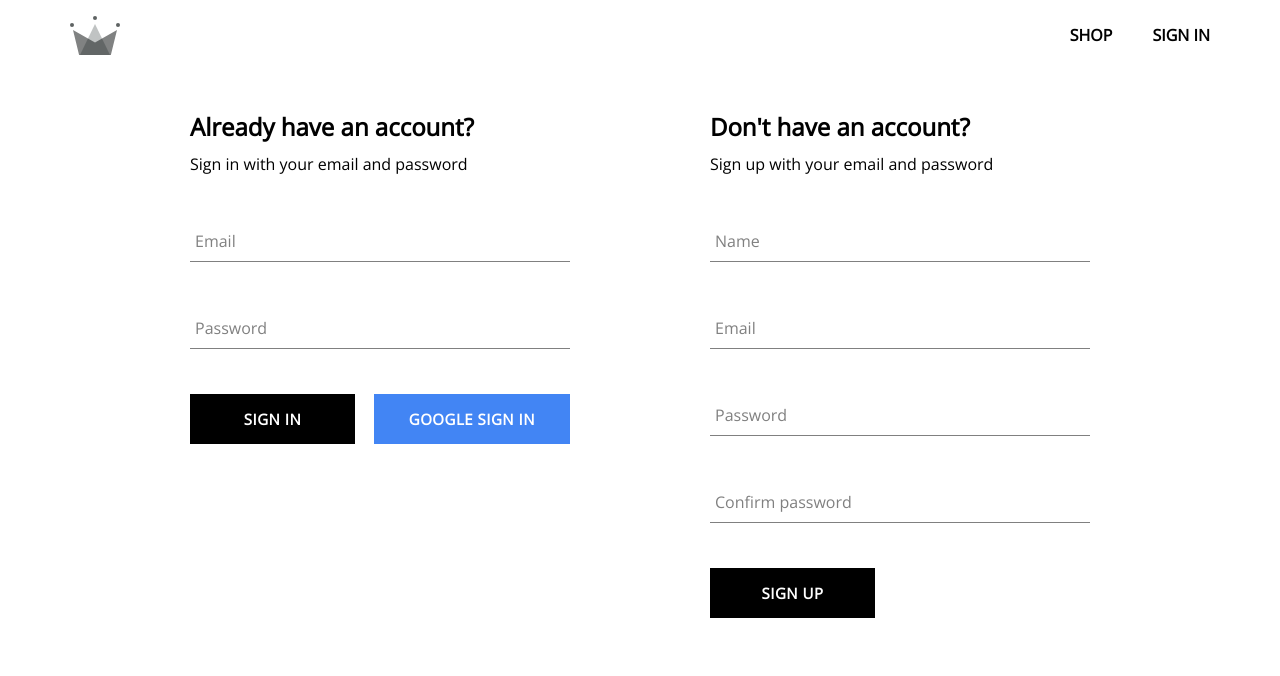
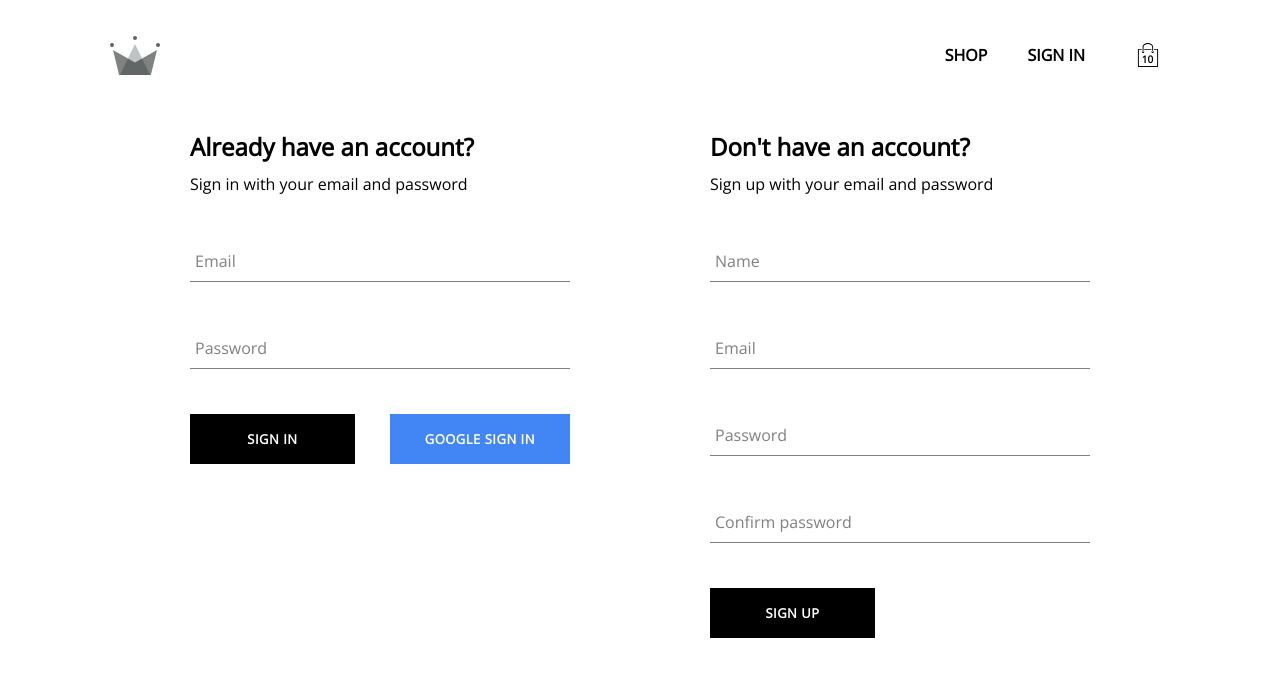
Before and after one commit to izabelaoska/e-commerce-clothing, a React (Create React App) app: page /auth in a window 1280 px wide. Shown: the top 676 px of the page. Built offline with nearby package versions, Linux system fonts and the light colour scheme; no server answers.

Commit message:
chore: adding cart icon and functionality

```diff
--- a/src/components/button/button.styles.scss
+++ b/src/components/button/button.styles.scss
@@ -5,7 +5,7 @@
   letter-spacing: 0.5px;
   line-height: 50px;
   padding: 0 35px 0 35px;
-  font-size: 15px;
+  font-size: 13px;
   background-color: black;
   color: white;
   text-transform: uppercase;
--- /dev/null
+++ b/src/components/cart-dropdown/cart-dropdown.component.jsx
@@ -0,0 +1,13 @@
+import "./cart-dropdown.styles.scss"
+import Button from "../button/button.component"
+
+const CartDropdown = () => {
+  return (
+    <div className="cart-dropdown-container">
+      <div className="cart-items"></div>
+      <Button buttonType="none">GO TO CHECKOUT</Button>
+    </div>
+  )
+}
+
+export default CartDropdown
--- /dev/null
+++ b/src/components/cart-dropdown/cart-dropdown.styles.scss
@@ -0,0 +1,29 @@
+.cart-dropdown-container {
+  position: absolute;
+  width: 240px;
+  height: 340px;
+  display: flex;
+  flex-direction: column;
+  padding: 20px;
+  border: 1px solid black;
+  background-color: white;
+  top: 90px;
+  right: 40px;
+  z-index: 5;
+
+  .empty-message {
+    font-size: 18px;
+    margin: 50px auto;
+  }
+
+  .cart-items {
+    height: 240px;
+    display: flex;
+    flex-direction: column;
+    overflow: scroll;
+  }
+
+  button {
+    margin-top: auto;
+  }
+}
--- /dev/null
+++ b/src/components/cart-icon/cart-icon.component.jsx
@@ -0,0 +1,23 @@
+import "./cart-icon.styles.scss"
+import { ReactComponent as ShoppingIcon } from "../../assets/shopping-bag.svg"
+import { useContext } from "react"
+import { CartContext } from "../../context/cart.context"
+
+const CartIcon = () => {
+  const { isCartOpen, setIsCartOpen } =
+    useContext(CartContext)
+
+  const toggleIsCartOpen = () => setIsCartOpen(!isCartOpen)
+
+  return (
+    <div
+      className="cart-icon-container"
+      onClick={toggleIsCartOpen}
+    >
+      <ShoppingIcon className="shopping-icon" />
+      <span className="item-count">10</span>
+    </div>
+  )
+}
+
+export default CartIcon
--- /dev/null
+++ b/src/components/cart-icon/cart-icon.styles.scss
@@ -0,0 +1,21 @@
+.cart-icon-container {
+  width: 45px;
+  height: 45px;
+  position: relative;
+  display: flex;
+  align-items: center;
+  justify-content: center;
+  cursor: pointer;
+
+  .shopping-icon {
+    width: 24px;
+    height: 24px;
+  }
+
+  .item-count {
+    position: absolute;
+    font-size: 10px;
+    font-weight: bold;
+    bottom: 12px;
+  }
+}
--- /dev/null
+++ b/src/context/cart.context.jsx
@@ -0,0 +1,16 @@
+import { createContext, useState } from "react"
+
+export const CartContext = createContext({
+  isCartOpen: false,
+  setIsCartOpen: () => {},
+})
+
+export const CartProvider = ({ children }) => {
+  const [isCartOpen, setIsCartOpen] = useState(false)
+  const value = { isCartOpen, setIsCartOpen }
+  return (
+    <CartContext.Provider value={value}>
+      {children}
+    </CartContext.Provider>
+  )
+}
--- a/src/index.js
+++ b/src/index.js
@@ -6,6 +6,7 @@
 import { BrowserRouter } from "react-router-dom"
 import { UserProvider } from "./context/user.context"
 import { ProductsProvider } from "./context/products.context"
+import { CartProvider } from "./context/cart.context"
 
 const root = ReactDOM.createRoot(
   document.getElementById("root")
@@ -15,7 +16,9 @@
     <BrowserRouter>
       <UserProvider>
         <ProductsProvider>
-          <App />
+          <CartProvider>
+            <App />
+          </CartProvider>
         </ProductsProvider>
       </UserProvider>
     </BrowserRouter>
--- a/src/index.scss
+++ b/src/index.scss
@@ -3,6 +3,7 @@
   font-family: "Open Sans", sans-serif;
   -webkit-font-smoothing: antialiased;
   -moz-osx-font-smoothing: grayscale;
+  padding: 20px 40px;
 }
 
 code {
--- a/src/routes/navigation/navigation.component.jsx
+++ b/src/routes/navigation/navigation.component.jsx
@@ -1,12 +1,16 @@
 import { Fragment, useContext } from "react"
 import { Outlet, Link } from "react-router-dom"
-import { ReactComponent as CrwnLogo } from "../../assests/crown.svg"
+import { ReactComponent as CrwnLogo } from "../../assets/crown.svg"
+import CartIcon from "../../components/cart-icon/cart-icon.component"
+import CartDropdown from "../../components/cart-dropdown/cart-dropdown.component"
 import { UserContext } from "../../context/user.context"
+import { CartContext } from "../../context/cart.context"
 import { signOutUser } from "../../utils/firebase/firebase.utils"
 import "./navigation.styles.scss"
 
 const Navigation = () => {
   const { currentUser } = useContext(UserContext)
+  const { isCartOpen } = useContext(CartContext)
 
   return (
     <Fragment>
@@ -30,7 +34,9 @@
               SIGN IN
             </Link>
           )}
+          <CartIcon />
         </div>
+        {isCartOpen && <CartDropdown />}
       </div>
       <Outlet />
     </Fragment>
```
Also changed, not shown: src/assets/crown.svg (renamed from src/assests/crown.svg), src/assets/shopping-bag.svg (added).
